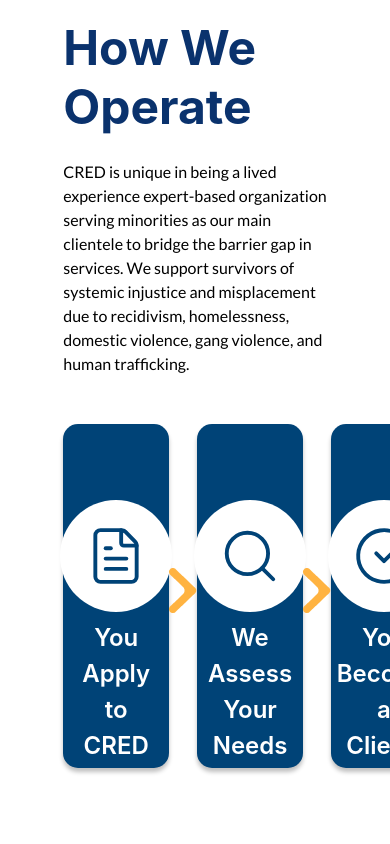
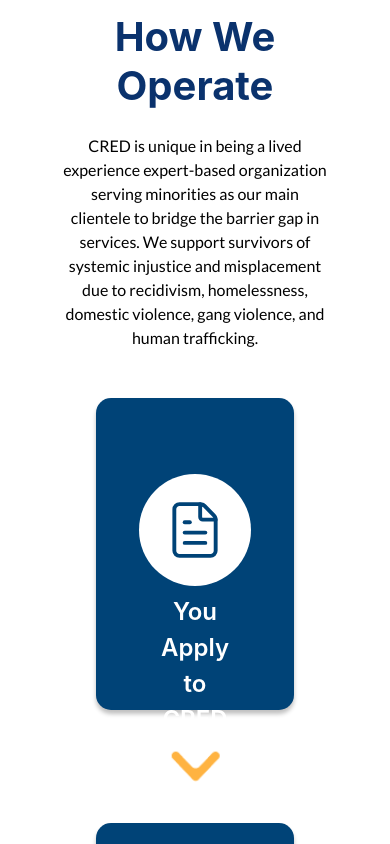
Before and after one commit to TritonSE/CRED, a Next.js app in the folder frontend/: page /about in a window 390 px wide. Shown: the part 3340-4184 px from the top of the page. Built offline with nearby package versions, Linux system fonts and the light colour scheme; what @tritonse/tse-constellation would draw is missing.

Commit message:
operations title and text responsive but cards are not fully responsive

```diff
--- a/frontend/src/app/about/components/OperationsCard.module.css
+++ b/frontend/src/app/about/components/OperationsCard.module.css
@@ -109,3 +109,18 @@
   opacity: 1;
   transform: translateY(-2rem);
 }
+
+@media (max-width: 900px) {
+  .cardContainer {
+    width: 60%;
+    height: 17rem;
+  }
+
+  .cardContainer:hover {
+    height: 21rem;
+  }
+
+  .cardTitle {
+    font-size: 1.5rem;
+  }
+}
--- a/frontend/src/app/about/page.tsx
+++ b/frontend/src/app/about/page.tsx
@@ -68,7 +68,7 @@ export default function AboutUsPage() {
 
       <div className="how-we-operate-section">
         <div className="operate-wrapper">
-          <h2 className="about-heading">How We Operate</h2>
+          <h2 className="operate-heading">How We Operate</h2>
           <p className="about-operate-content">
             CRED is unique in being a lived experience expert-based organization serving minorities
             as our main clientele to bridge the barrier gap in services. We support survivors of
--- a/frontend/src/app/about/styles.css
+++ b/frontend/src/app/about/styles.css
@@ -152,11 +152,22 @@
   margin: 0 auto;
 }
 
+.operate-heading {
+  font-family:
+    -apple-system, BlinkMacSystemFont, "SF Pro Display", "SF Pro Text", "Helvetica Neue", Helvetica,
+    Arial, sans-serif;
+  font-size: 3rem;
+  font-weight: 700;
+  color: #0a326d;
+  margin-bottom: 1.5rem;
+}
+
 .about-operate-content {
   font-family: var(--font-lato), Lato, sans-serif;
   color: #000000;
   line-height: 150%;
   margin-bottom: 3rem;
+  font-size: 1.3rem;
 }
 
 .operateCards {
@@ -170,3 +181,25 @@
   margin: 9rem auto;
   position: relative;
 }
+
+@media (max-width: 900px) {
+  .operate-heading {
+    text-align: center;
+    font-size: 2.5rem;
+  }
+  .about-operate-content {
+    text-align: center;
+    font-size: 1rem;
+  }
+}
+
+@media (max-width: 900px) {
+  .operateCards {
+    flex-direction: column;
+    align-items: center;
+  }
+  .vectors {
+    margin: 2rem auto;
+    rotate: 90deg;
+  }
+}
```
